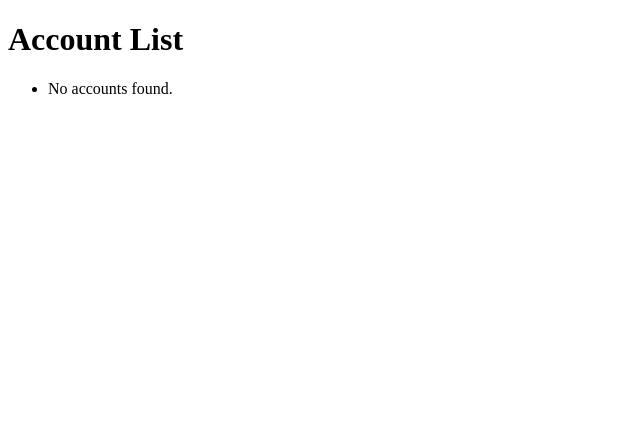
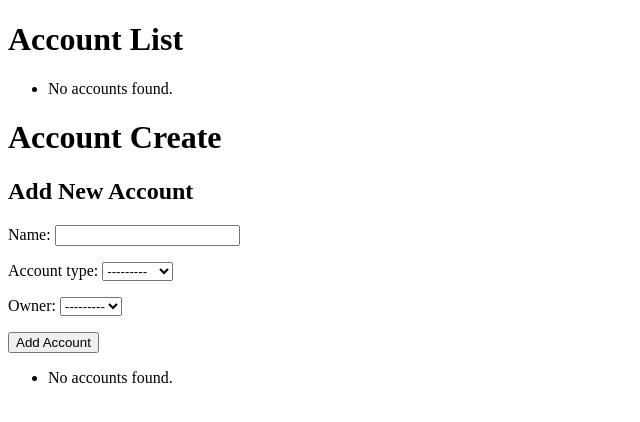
Before and after one commit to Maqiora/ASOA, a Django app: page /accounts/create/ in a window 1280 px wide. Shown: the top 422 px of the page, without its empty margins (0-640 px from the left). Run offline with Django 5.2, Linux system fonts and the light colour scheme; data comes from the database, SQL or seed files in the repository.

Commit message:
Adding a way to add accounts easier

```diff
--- a/ksiegowosc/templates/ksiegowosc/account_list.html
+++ b/ksiegowosc/templates/ksiegowosc/account_list.html
@@ -13,5 +13,24 @@
             <li>No accounts found.</li>
         {% endfor %}
     </ul>
+    <h1>Account Create</h1>
+
+<!-- Add Account Form -->
+    <h2>Add New Account</h2>
+    <form method="post" action="">
+        {% csrf_token %}
+        {{ form.as_p }}
+        <button type="submit">Add Account</button>
+</form>
+
+<!-- Existing Accounts List -->
+<ul>
+    {% for account in accounts %}
+        <li>{{ account.name }} — {{ account.account_type }}</li>
+    {% empty %}
+        <li>No accounts found.</li>
+    {% endfor %}
+</ul>
+
 </body>
 </html>
--- a/ksiegowosc/urls.py
+++ b/ksiegowosc/urls.py
@@ -5,9 +5,11 @@ from .views import (
     AccountCreateView,
     AccountUpdateView,
     AccountDeleteView,
+    Account_list_and_create
 )
 
 urlpatterns = [
+    path('accounts/', Account_list_and_create, name='account_add'),
     path('', AccountListView.as_view(), name='account_list'),
     path('create/', AccountCreateView.as_view(), name='account_create'),
     path('<int:pk>/edit/', AccountUpdateView.as_view(), name='account_edit'),
--- a/ksiegowosc/views.py
+++ b/ksiegowosc/views.py
@@ -1,4 +1,4 @@
-from django.shortcuts import render
+from django.shortcuts import render, redirect
 from django.views.generic import ListView
 from django.views.generic.edit import CreateView, UpdateView, DeleteView
 from django.urls import reverse_lazy
@@ -6,8 +6,16 @@ from django.urls import reverse_lazy
 from .models import Account
 from .forms import AccountForm
 
+def Account_list_and_create(request):
+    if request.method == 'POST':
+        form = AccountForm(request.POST)
+        if form.is_valid():
+            form.save()
+            return redirect('account_list')
+
 def home(request):
     return render(request, 'home.html')
+
 
 class AccountListView(ListView):
     model = Account
```
